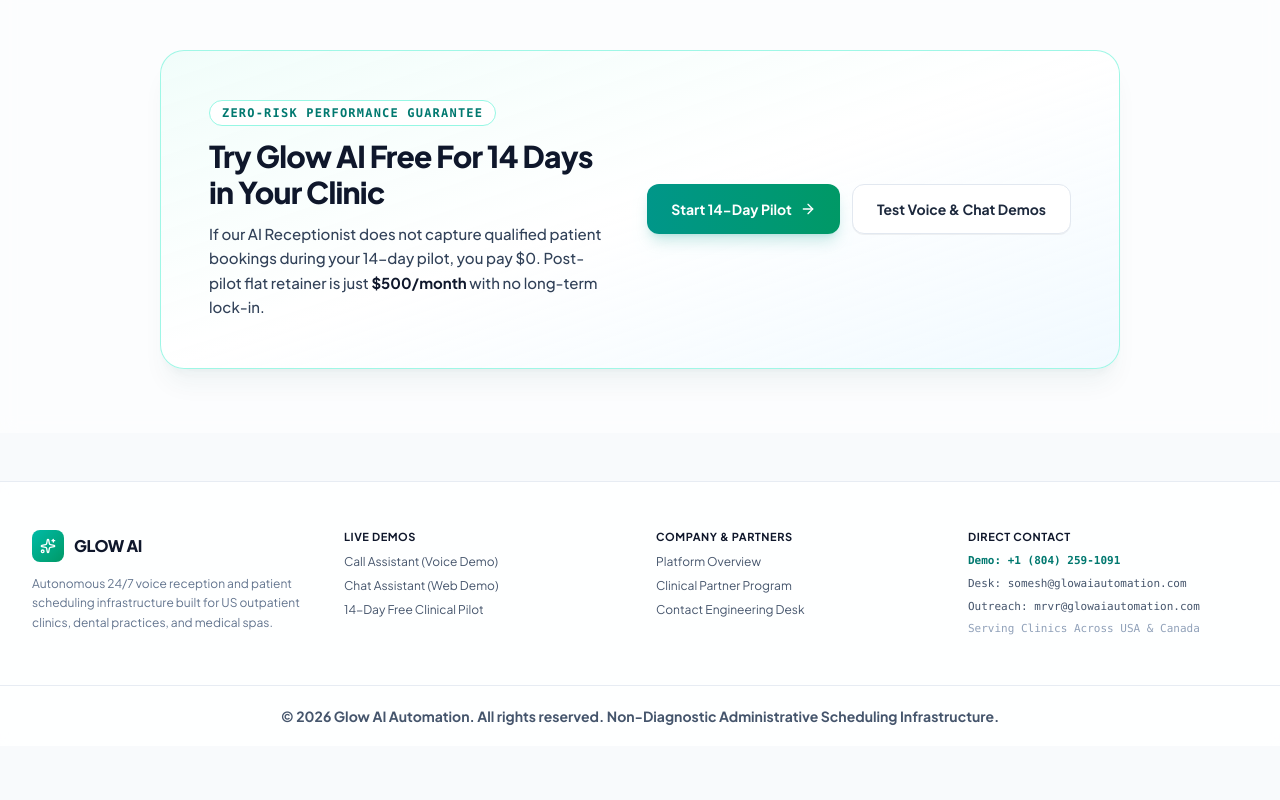
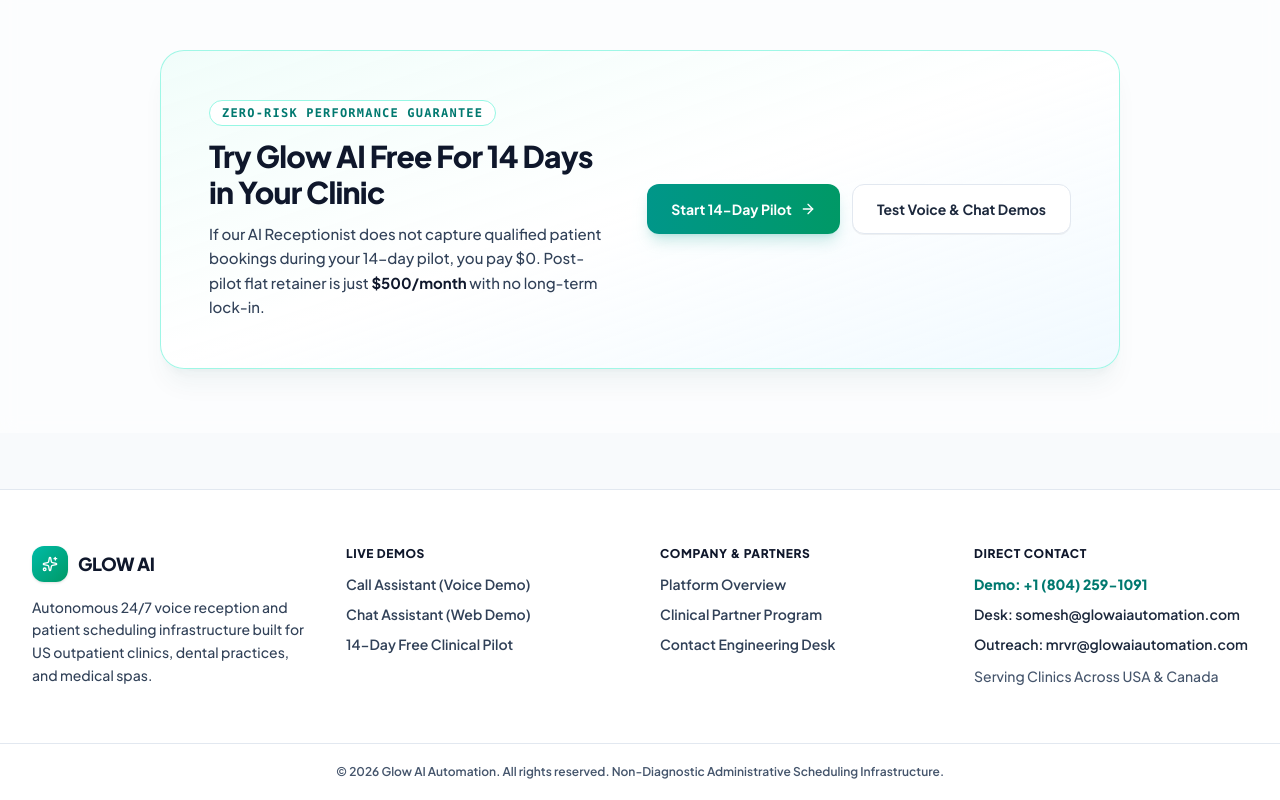
Before and after one commit to someshbadli/glowai, a React (Vite) app: page / in a window 1280 px wide. Shown: the part 2375-3175 px from the top of the page. Before the commit the page ends 3121 px from the top, so only its background shows below. Built offline with nearby package versions, Linux system fonts and the light colour scheme.

Commit message:
style: enlarge and sharpen footer typography and Direct Contact readability

```diff
--- a/src/App.jsx
+++ b/src/App.jsx
@@ -1124,50 +1124,64 @@ export default function App() {
       </main>
 
       {/* Clean Light Multi-Column Enterprise Footer */}
-      <footer className="relative z-10 bg-white/85 backdrop-blur text-slate-600 border-t border-slate-200/80 mt-12">
-        <div className="max-w-7xl mx-auto px-4 sm:px-6 lg:px-8 py-12 grid grid-cols-1 md:grid-cols-4 gap-8 text-xs">
-          <div className="space-y-3">
+      <footer className="relative z-10 bg-white/95 backdrop-blur text-slate-800 border-t border-slate-200 mt-14">
+        <div className="max-w-7xl mx-auto px-4 sm:px-6 lg:px-8 py-14 grid grid-cols-1 sm:grid-cols-2 lg:grid-cols-4 gap-10 text-sm">
+          <div className="space-y-3.5">
             <div className="flex items-center gap-2.5">
-              <div className="w-8 h-8 rounded-lg bg-gradient-to-br from-teal-500 to-emerald-600 flex items-center justify-center text-white">
+              <div className="w-9 h-9 rounded-xl bg-gradient-to-br from-teal-500 to-emerald-600 flex items-center justify-center text-white shadow-sm">
                 <Sparkles className="w-4 h-4" />
               </div>
-              <span className="font-extrabold text-base text-slate-900 tracking-tight">GLOW AI</span>
+              <span className="font-extrabold text-lg text-slate-900 tracking-tight">GLOW AI</span>
             </div>
-            <p className="text-slate-500 leading-relaxed">
+            <p className="text-sm font-medium text-slate-700 leading-relaxed">
               Autonomous 24/7 voice reception and patient scheduling infrastructure built for US outpatient clinics, dental practices, and medical spas.
             </p>
           </div>
 
-          <div className="space-y-2.5">
-            <div className="font-bold text-slate-900 uppercase tracking-wider text-[11px]">Live Demos</div>
-            <ul className="space-y-2">
+          <div className="space-y-3">
+            <div className="font-extrabold text-slate-900 uppercase tracking-wider text-xs">Live Demos</div>
+            <ul className="space-y-2.5 font-semibold text-slate-700">
               <li><button onClick={() => switchTab('call', 'call-demo')} className="hover:text-teal-700 transition">Call Assistant (Voice Demo)</button></li>
               <li><button onClick={() => switchTab('chat', 'chat-demo')} className="hover:text-teal-700 transition">Chat Assistant (Web Demo)</button></li>
               <li><button onClick={() => switchTab('onboard', 'onboard')} className="hover:text-teal-700 transition">14-Day Free Clinical Pilot</button></li>
             </ul>
           </div>
 
-          <div className="space-y-2.5">
-            <div className="font-bold text-slate-900 uppercase tracking-wider text-[11px]">Company & Partners</div>
-            <ul className="space-y-2">
+          <div className="space-y-3">
+            <div className="font-extrabold text-slate-900 uppercase tracking-wider text-xs">Company & Partners</div>
+            <ul className="space-y-2.5 font-semibold text-slate-700">
               <li><button onClick={() => switchTab('home', '')} className="hover:text-teal-700 transition">Platform Overview</button></li>
               <li><button onClick={() => switchTab('partners', 'partners')} className="hover:text-teal-700 transition">Clinical Partner Program</button></li>
               <li><a href="mailto:somesh@glowaiautomation.com" className="hover:text-teal-700 transition">Contact Engineering Desk</a></li>
             </ul>
           </div>
 
-          <div className="space-y-2.5">
-            <div className="font-bold text-slate-900 uppercase tracking-wider text-[11px]">Direct Contact</div>
-            <ul className="space-y-2 font-mono text-[11px]">
-              <li className="text-teal-700 font-bold">Demo: +1 (804) 259-1091</li>
-              <li>Desk: somesh@glowaiautomation.com</li>
-              <li>Outreach: mrvr@glowaiautomation.com</li>
-              <li className="text-slate-400">Serving Clinics Across USA & Canada</li>
+          <div className="space-y-3">
+            <div className="font-extrabold text-slate-900 uppercase tracking-wider text-xs">Direct Contact</div>
+            <ul className="space-y-2.5 text-sm font-semibold text-slate-800">
+              <li>
+                <a href="tel:+18042591091" className="text-teal-700 font-extrabold hover:underline">
+                  Demo: +1 (804) 259-1091
+                </a>
+              </li>
+              <li>
+                <a href="mailto:somesh@glowaiautomation.com" className="hover:text-teal-700 transition break-all">
+                  Desk: somesh@glowaiautomation.com
+                </a>
+              </li>
+              <li>
+                <a href="mailto:mrvr@glowaiautomation.com" className="hover:text-teal-700 transition break-all">
+                  Outreach: mrvr@glowaiautomation.com
+                </a>
+              </li>
+              <li className="text-slate-600 font-medium pt-0.5">
+                Serving Clinics Across USA &amp; Canada
+              </li>
             </ul>
           </div>
         </div>
 
-        <div className="border-t border-slate-200/80 py-5 px-4 text-center text-sm font-bold text-slate-600">
+        <div className="border-t border-slate-200 py-5 px-4 text-center text-xs font-semibold text-slate-600">
           © 2026 Glow AI Automation. All rights reserved. Non-Diagnostic Administrative Scheduling Infrastructure.
         </div>
       </footer>
```
